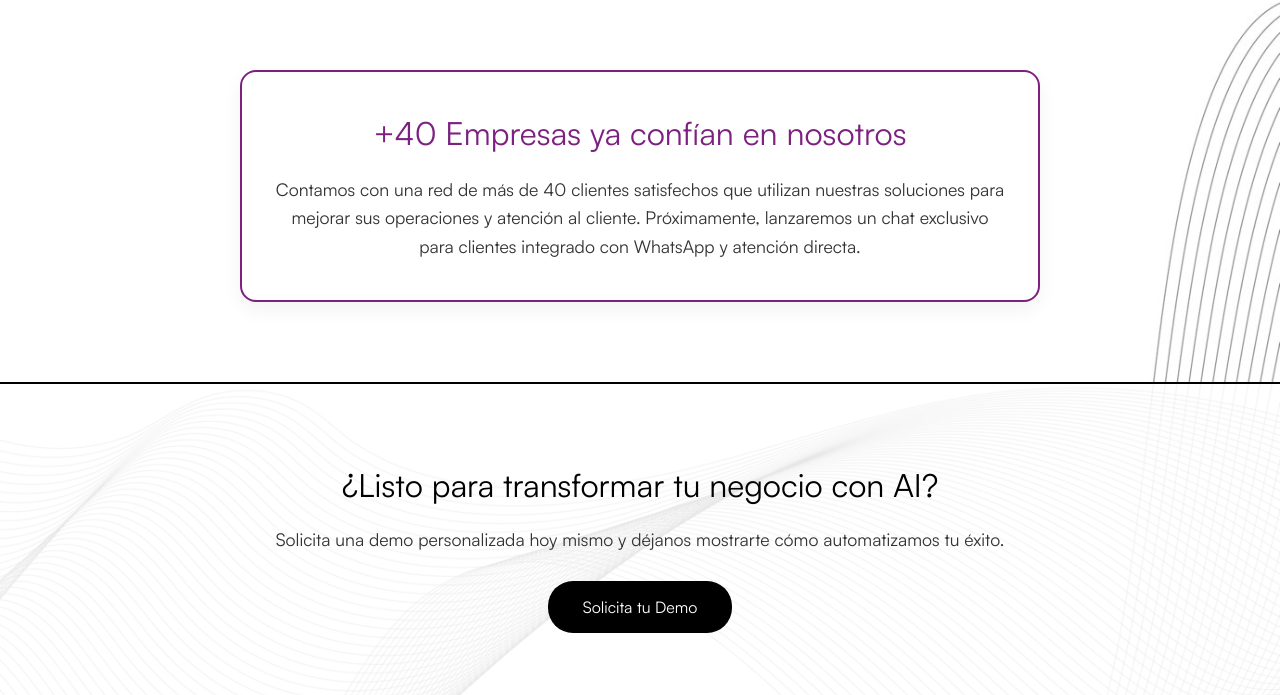
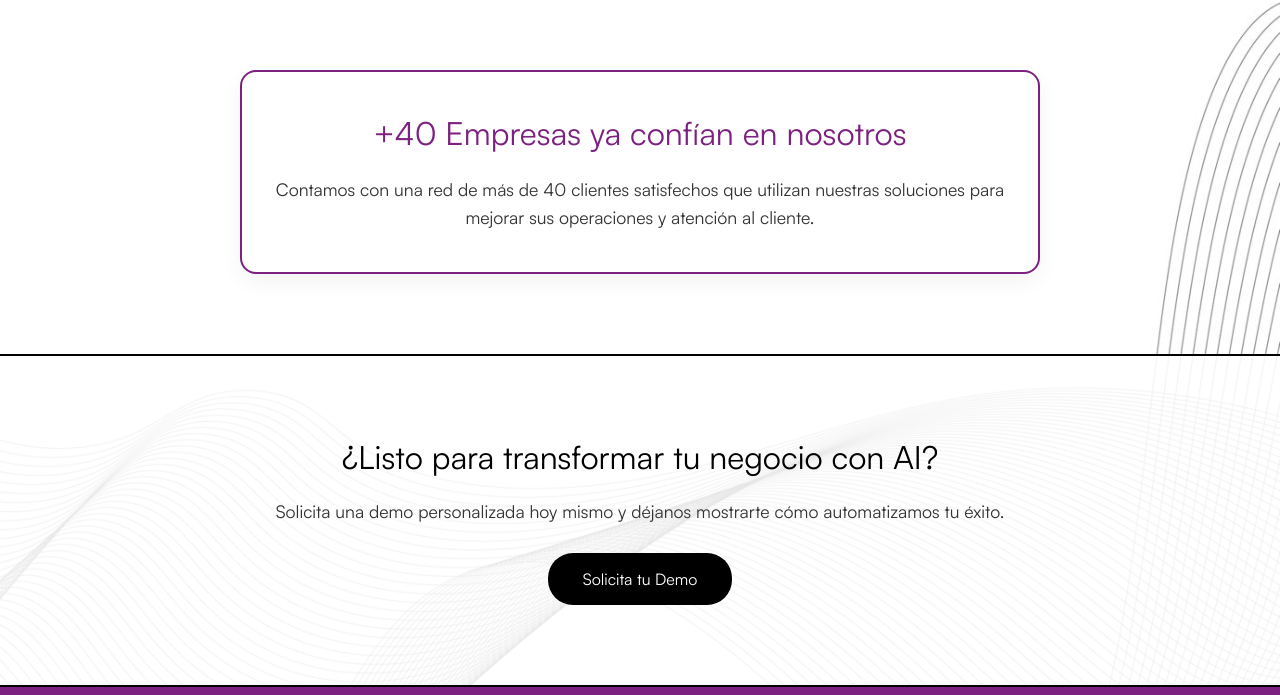
Before and after one commit to AiVentureAnlytics/AVA-Website, a plain HTML site: page servicios.html in a window 1280 px wide. Shown: the part 1575-2270 px from the top of the page. Drawn offline with Linux system fonts and the light colour scheme; a web font is replaced by a local one.

Commit message:
Update servicios.html

```diff
--- a/servicios.html
+++ b/servicios.html
@@ -90,7 +90,7 @@
   <section class="clientes">
     <div class="clientes-container">
       <h2>+40 Empresas ya confían en nosotros</h2>
-      <p>Contamos con una red de más de 40 clientes satisfechos que utilizan nuestras soluciones para mejorar sus operaciones y atención al cliente. Próximamente, lanzaremos un chat exclusivo para clientes integrado con WhatsApp y atención directa.</p>
+      <p>Contamos con una red de más de 40 clientes satisfechos que utilizan nuestras soluciones para mejorar sus operaciones y atención al cliente.</p>
     </div>
   </section>
 
```
